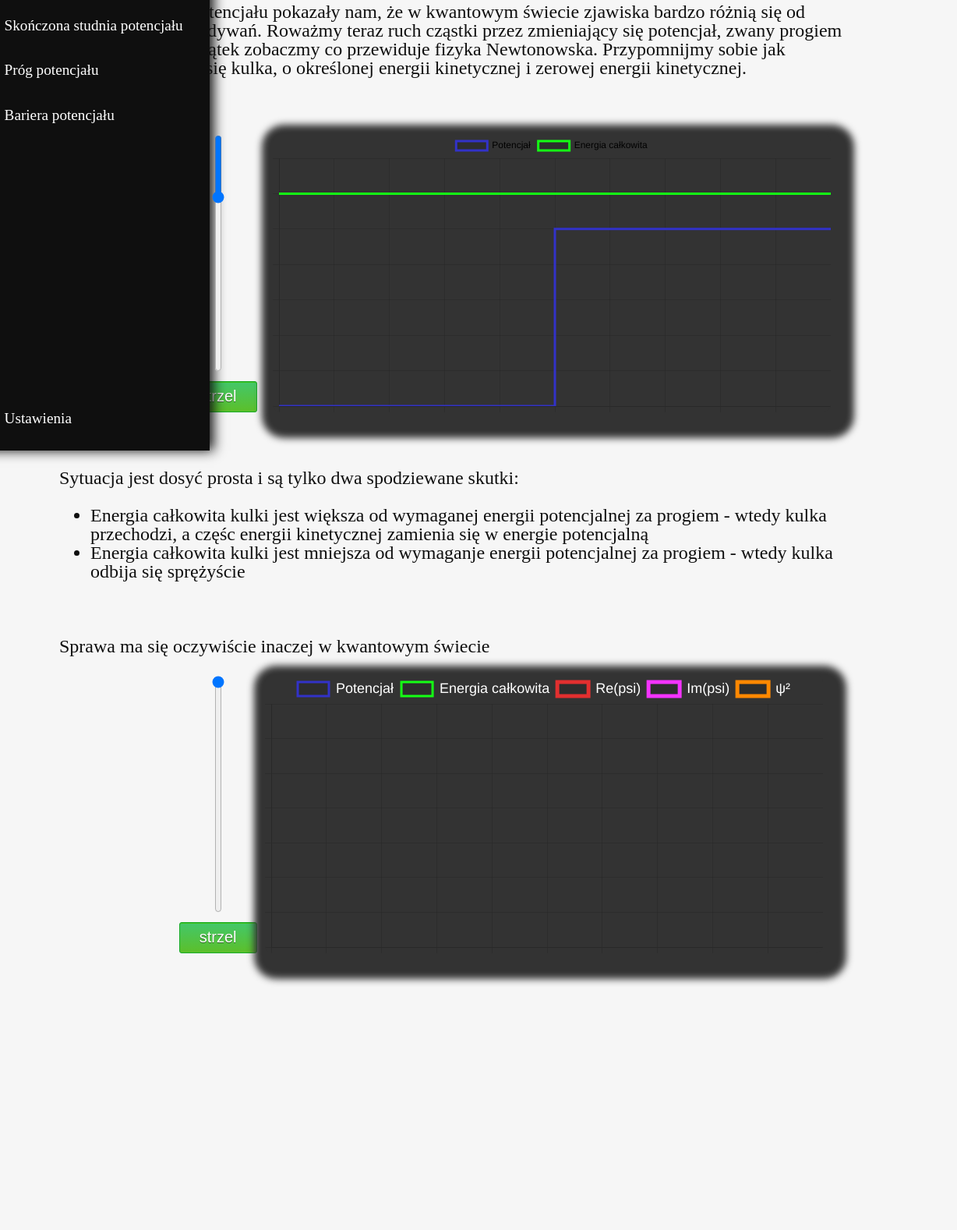
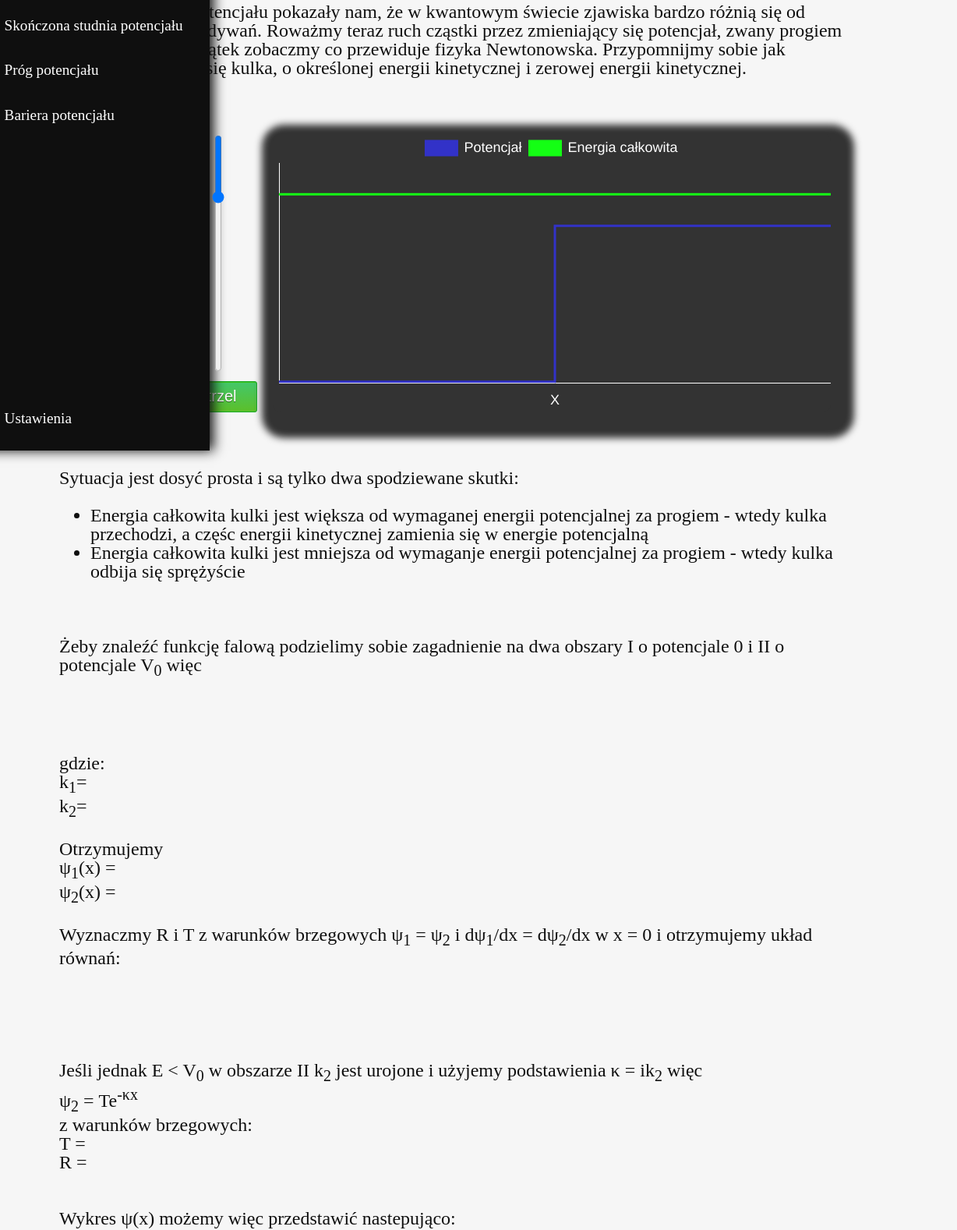
Before and after one commit to xAdiro/quantum-education, a website built with Vite: page src/html/jump.html in a window 1280 px wide. Shown: the part 222-1800 px from the top of the page at 78% size, 52-1280 px from the left. Before the commit the page ends 1565 px from the top, so only its background shows below. Built offline with nearby package versions, Linux system fonts and the light colour scheme.

Commit message:
showcase version

```diff
--- a/package.json
+++ b/package.json
@@ -12,7 +12,8 @@
   "dependencies": {
     "@tauri-apps/api": "^1.2.0",
     "buffer": "^6.0.3",
-    "chart.js": "^4.2.1"
+    "chart.js": "^4.2.1",
+    "mathjax": "^3.2.2"
   },
   "devDependencies": {
     "@tauri-apps/cli": "^1.2.3",
--- a/src/html/jump.html
+++ b/src/html/jump.html
@@ -4,6 +4,7 @@
     <meta charset="UTF-8">
     <link rel="stylesheet" href="/src/styles.css" />
     <title>Tauri App</title>
+    <script id="MathJax-script" async src="node_modules/mathjax/es5/tex-chtml.js"></script>
 </head>
 
 <body>
@@ -73,13 +74,61 @@
             </ul>
         </p>
         <p>
-            Sprawa ma się oczywiście inaczej w kwantowym świecie
+            Żeby znaleźć funkcję falową podzielimy sobie zagadnienie na dwa obszary I o potencjale 0 i II o potencjale V<sub>0</sub>
+            więc
+            <br>
+            <br>
+            <br>
+            <br>
+            <!-- <span class="psi1-jump1"></span>
+            <br>
+            <span class="psi2-jump1"></span>
+            <br> -->
+            <br>
+            gdzie:
+            <br>
+            k<sub>1</sub>=<span class="k1-jump1"></span>
+            <br>
+            k<sub>2</sub>=<span class="k2-jump1"></span>
+            <br>
+            <br>
+            Otrzymujemy
+            <br>
+            ψ<sub>1</sub>(x) =
+            <br>
+            ψ<sub>2</sub>(x) =
+            <br>
+            <br>
+            Wyznaczmy R i T z warunków brzegowych ψ<sub>1</sub> = ψ<sub>2</sub> i dψ<sub>1</sub>/dx = dψ<sub>2</sub>/dx w x = 0 i otrzymujemy układ równań:
+            <br>
+            <br>
+            <br>
+            <br>
+            <br>
+            <br>
+            Jeśli jednak E &lt; V<sub>0</sub> w obszarze II k<sub>2</sub> jest urojone i użyjemy podstawienia κ = ik<sub>2</sub>
+            więc
+            <br>
+            ψ<sub>2</sub> = Te<sup>-κx</sup>
+            <br>
+            z warunków brzegowych:
+            <br>
+            T =
+            <br>
+            R =
+
+
+
+        </p>
+        <p>
+            Wykres ψ(x) możemy więc przedstawić nastepująco:
         </p>
         <div class="quantum-jump-tool">
             <input type="range" min="2" max="5" value="0" step="0.1" class="slider" id="quantum-total-energy">
             <button id="simulate-button" class="green-button">strzel</button>
             <canvas id="quantum-jump-chart" class="chart"></canvas>
         </div>
+        <br><br><br><br><br><br><br><br><br><br><br><br><br><br><br><br>
 
     </main>
     <script type="module" src="/src/ts/charts/classic-jump-chart/classic-ball.ts"></script>
--- a/src/styles.css
+++ b/src/styles.css
@@ -245,6 +245,7 @@ body {
 }
 
 .quantum-jump-tool {
+  margin-top: 2em;
   width: 70%;
   align-self: center;
   display: grid;
@@ -253,7 +254,7 @@ body {
     "button chart";
   grid-template-columns: 100px auto;
   grid-template-rows: auto 40px;
-  gap: 10px;
+  gap: 10px 30px;
 }
 
 .quantum-jump-tool input {
--- a/src/ts/charts/classic-jump-chart/classic-ball.ts
+++ b/src/ts/charts/classic-jump-chart/classic-ball.ts
@@ -1,6 +1,6 @@
 const dt = 0.1
 const ballsContainer = document.querySelector(".classic-balls-container")
-const centerPx = 443
+const centerPx = 530
 
 export function shootBall() {
   const slider = <HTMLInputElement>(
--- a/src/ts/charts/classic-jump-chart/classic-jump-chart.ts
+++ b/src/ts/charts/classic-jump-chart/classic-jump-chart.ts
@@ -5,8 +5,8 @@ Chart.defaults.color = "black"
 export var classicJumpChart: Chart
 ;(async function () {
   const potential = [
-    { x: -5, y: 0 },
-    { x: 0, y: 0 },
+    { x: -5, y: 0.04 },
+    { x: 0, y: 0.04 },
     { x: 0, y: 5 },
     { x: 5, y: 5 },
   ]
@@ -22,6 +22,7 @@ export var classicJumpChart: Chart
         label: "Potencjał",
         fill: false,
         borderColor: "rgb(50,50,200)",
+        backgroundColor: "rgb(50,50,200)",
         tension: 0,
         data: potential,
       },
@@ -29,6 +30,7 @@ export var classicJumpChart: Chart
         label: "Energia całkowita",
         fill: false,
         borderColor: "rgb(20, 255, 20)",
+        backgroundColor: "rgb(20, 255, 20)",
         tension: 0,
         data: energy,
       },
@@ -38,11 +40,26 @@ export var classicJumpChart: Chart
   const options: ChartOptions = {
     scales: {
       x: {
+        title: {
+          display: true,
+          text: "X",
+          color: "#FFFFFF",
+          align: "center",
+          font: {
+            size: 18,
+          },
+        },
         type: "linear",
         min: -5,
         max: 5,
         ticks: {
           display: false,
+        },
+        grid: {
+          display: false,
+        },
+        border: {
+          color: "#FFFFFF",
         },
       },
       y: {
@@ -50,6 +67,12 @@ export var classicJumpChart: Chart
         min: 0,
         ticks: {
           display: false,
+        },
+        grid: {
+          display: false,
+        },
+        border: {
+          color: "#FFFFFF",
         },
       },
     },
@@ -62,6 +85,10 @@ export var classicJumpChart: Chart
       legend: {
         labels: {
           filter: (item) => item.text !== "none",
+          color: "white",
+          font: {
+            size: 18,
+          },
         },
       },
       tooltip: {
--- a/src/ts/charts/quantum-jump-chart/quantum-jump-chart.ts
+++ b/src/ts/charts/quantum-jump-chart/quantum-jump-chart.ts
@@ -16,6 +16,7 @@ export var quantumJumpChart: Chart
         label: "Potencjał",
         fill: false,
         borderColor: "rgb(50,50,200)",
+        backgroundColor: "rgb(50,50,200)",
         tension: 0,
         data: data[29].V0,
       },
@@ -23,6 +24,7 @@ export var quantumJumpChart: Chart
         label: "Energia całkowita",
         fill: false,
         borderColor: "rgb(20, 255, 20)",
+        backgroundColor: "rgb(20, 255, 20)",
         tension: 0,
         data: data[29].E,
       },
@@ -30,6 +32,7 @@ export var quantumJumpChart: Chart
         label: "Re(psi)",
         fill: false,
         borderColor: "rgb(226,47,47)",
+        backgroundColor: "rgb(226,47,47)",
         tension: 0.01,
         borderWidth: 5,
         data: [],
@@ -38,6 +41,7 @@ export var quantumJumpChart: Chart
         label: "Im(psi)",
         fill: false,
         borderColor: "rgb(244,51,255)",
+        backgroundColor: "rgb(244,51,255)",
         tension: 0.01,
         borderWidth: 5,
         data: [],
@@ -46,6 +50,7 @@ export var quantumJumpChart: Chart
         label: "ψ²",
         fill: false,
         borderColor: "#FF8800",
+        backgroundColor: "#FF8800",
         tension: 0.01,
         borderWidth: 5,
         data: [],
@@ -81,11 +86,26 @@ export var quantumJumpChart: Chart
   const options: ChartOptions = {
     scales: {
       x: {
+        title: {
+          display: true,
+          text: "X",
+          color: "#FFFFFF",
+          align: "center",
+          font: {
+            size: 18,
+          },
+        },
         type: "linear",
         min: -5,
         max: 5,
         ticks: {
           display: false,
+        },
+        grid: {
+          display: false,
+        },
+        border: {
+          color: "#FFFFFF",
         },
       },
       y: {
@@ -93,6 +113,12 @@ export var quantumJumpChart: Chart
         min: -2,
         ticks: {
           display: false,
+        },
+        grid: {
+          display: false,
+        },
+        border: {
+          color: "#FFFFFF",
         },
       },
     },
--- /dev/null
+++ b/src/ts/loading-formulas.ts
@@ -0,0 +1 @@
+document.querySelector(".psi1-jump1")
```
Also changed, not shown: index.html (+1 -1 lines), src/html/settings.html (added, +92 -0 lines), 1 other file.
